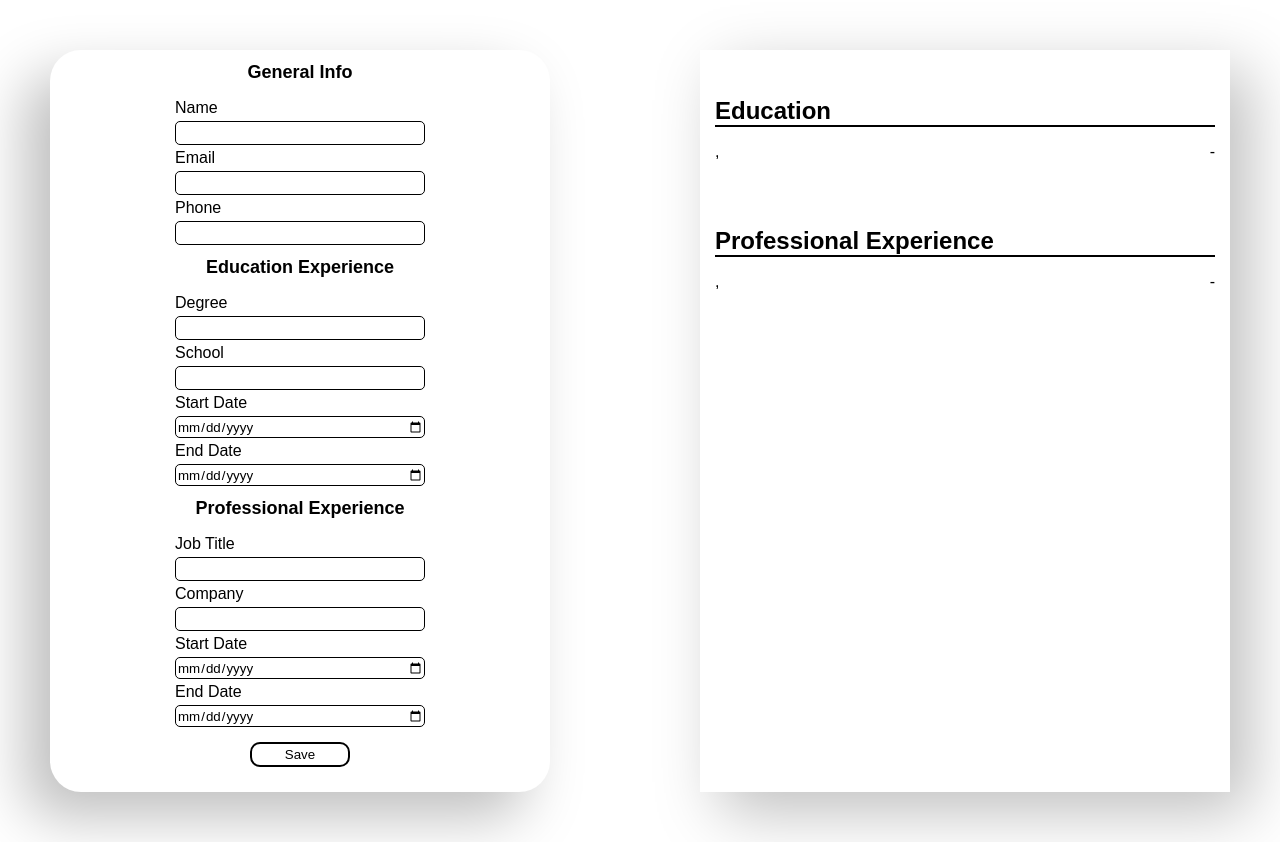
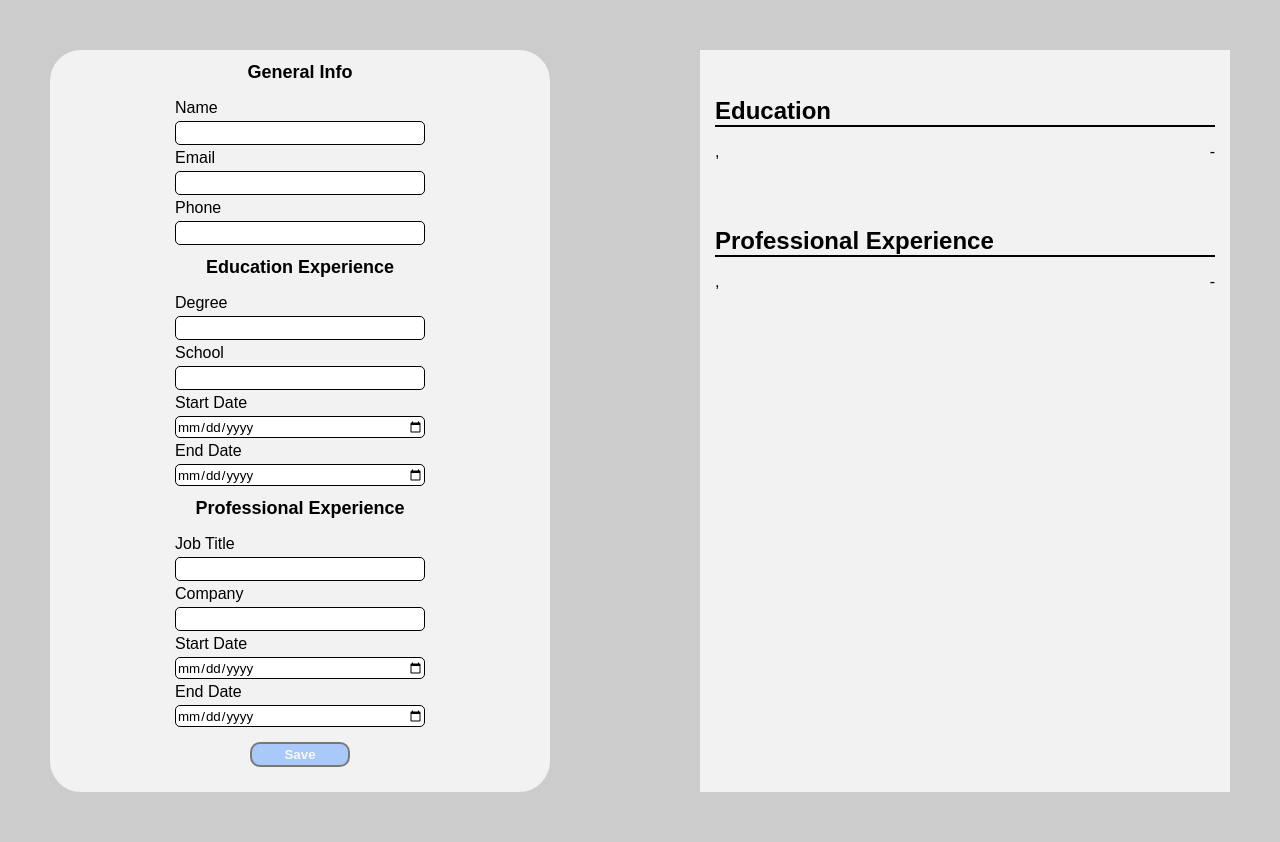
Before and after one commit to emthaa/cv-application, a React (Vite) app: page / in a window 1280 px wide. Built offline with nearby package versions, Linux system fonts and the light colour scheme.

Commit message:
changed styling and save button fix

```diff
--- a/src/components/App.jsx
+++ b/src/components/App.jsx
@@ -47,10 +47,12 @@ function App(){
 
     const [editMode, setEditMode] = useState(true)
 
+    const [saveButtonMode,setSaveButtonMode] = useState(false)
+
     if(editMode == true){
         return(
             <>
-            <CvBuilder personInput={personInput} setPersonInput={setPersonInput} personOutput={personOutput} setPersonOutput={setPersonOutput} setEditMode={setEditMode}/>
+            <CvBuilder saveButtonMode={saveButtonMode} setSaveButtonMode={setSaveButtonMode}personInput={personInput} setPersonInput={setPersonInput} personOutput={personOutput} setPersonOutput={setPersonOutput} setEditMode={setEditMode}/>
             <CvPreview personOutput={personOutput}/>
             </>
         )
--- a/src/components/CvBuilder.jsx
+++ b/src/components/CvBuilder.jsx
@@ -2,6 +2,21 @@ import { useState } from "react";
 import SaveButton from "./SaveButton";
 
 function CvBuilder(props){
+
+     function checkForEmptyFields(data) {
+        for (let key in data) {
+            if (typeof data[key] === 'object') {
+                if (checkForEmptyFields(data[key])) {
+                    return true;
+                }
+            } else {
+                if (data[key] === '') {
+                    return true;
+                }
+            }
+        }
+        return false;
+    }
 
     const handleInputChange = (event, section, field) => {
         const value = event.target.value;
@@ -12,7 +27,12 @@ function CvBuilder(props){
                 [field]: value
             }
         }));
+
+
+
     };
+
+    props.setSaveButtonMode(checkForEmptyFields(props.personInput))
 
     return(
         <div className="cv-builder">
@@ -49,9 +69,10 @@ function CvBuilder(props){
                 <label>End Date</label>
                 <input type="date" value={props.personInput.job.endDate} onChange={(e) => handleInputChange(e, 'job', 'endDate')} />
             </div>
-            <SaveButton setPersonInput = {props.setPersonInput} personInput={props.personInput} personOutput={props.personOutput} setPersonOutput={props.setPersonOutput} setEditMode={props.setEditMode}/>
+            <SaveButton saveButtonMode={props.saveButtonMode}setPersonInput = {props.setPersonInput} personInput={props.personInput} personOutput={props.personOutput} setPersonOutput={props.setPersonOutput} setEditMode={props.setEditMode}/>
         </div>
     )
+
 }
 
 export default CvBuilder
--- a/src/components/SaveButton.jsx
+++ b/src/components/SaveButton.jsx
@@ -14,6 +14,21 @@ function SaveButton(props){
 
         return(formattedDate)
 
+    }
+
+    function checkForEmptyFields(data) {
+        for (let key in data) {
+            if (typeof data[key] === 'object') {
+                if (checkForEmptyFields(data[key])) {
+                    return true;
+                }
+            } else {
+                if (data[key] === '') {
+                    return true;
+                }
+            }
+        }
+        return false;
     }
 
     const handleButtonClick = () => {
@@ -44,9 +59,16 @@ function SaveButton(props){
 
     };
 
-    return(
-        <button className="save-button" role="button" onClick={handleButtonClick}>Save</button>
-    )
+    if(props.saveButtonMode == false){
+
+        return(
+            <button className="save-button" role="button" onClick={handleButtonClick}>Save</button>
+        )
+    }else{
+        return(
+            <button className="save-button-disabled">Save</button>
+        )
+    }
 
 }
 
--- a/src/main.css
+++ b/src/main.css
@@ -2,25 +2,16 @@
     display: flex;
     justify-content: space-between;
     padding: 50px;
+
 }
 
 html,body{
     margin: 0;
     padding: 0;
+    background-color: #CCCCCC;
 }
 
-.cv-builder{
-    min-width: 500px;
-    display: flex;
-    flex-direction: column;
-    align-items: center;
-    justify-content: center;
-    border-radius: 31px;
-    background: #ffffff;
-    box-shadow:  -25px 25px 57px #bfbfbf,
-                25px -25px 57px #ffffff;
-    padding-bottom: 25px;
-}
+
 
 *{
     font-family: sans-serif;
--- a/src/styles/CvPreview.css
+++ b/src/styles/CvPreview.css
@@ -1,10 +1,8 @@
 .cv-preview{
     min-width: 500px;
     background: #ffffff;
-    box-shadow:  20px 20px 60px #bfbfbf,
-            -20px -20px 60px #ffffff;
     padding: 15px;
-
+    background-color: #F2F2F2;
 }
 
 .full-name{
--- a/src/styles/InputForms.css
+++ b/src/styles/InputForms.css
@@ -27,13 +27,21 @@
 
 }
 
-
-
-
+.cv-builder{
+    min-width: 500px;
+    display: flex;
+    flex-direction: column;
+    align-items: center;
+    justify-content: center;
+    border-radius: 31px;
+    background: #F2F2F2;
+    padding-bottom: 25px;
+}
 
 .save-button,.edit-button{
-    background-color: white;
-    color: black;
+    background-color: #3185FC;
+    color: rgb(255, 255, 255);
+    font-weight: 700;
     border:  2px solid black;
     margin-top: 15px;
     width: 100px;
@@ -43,11 +51,11 @@
 }
 
 .save-button:hover,.edit-button:hover{
-    background-color: rgb(219, 219, 219);
+    background-color: #4391ff;
 }
 
 .save-button:active,.edit-button:active{
-    background-color: rgb(180, 180, 180);
+    background-color: #62a4ff;
 }
 
 .cv-builder > div > p{
@@ -57,3 +65,16 @@
   margin: 0;
   font-size: 14px;
 }
+
+.save-button-disabled{
+    background-color: #62a4ff;
+    color: rgb(255, 255, 255);
+    font-weight: 700;
+    border:  2px solid black;
+    margin-top: 15px;
+    width: 100px;
+    border-radius: 10px;
+    height: 25px;
+    cursor: not-allowed;
+    opacity: .5;
+}
```
